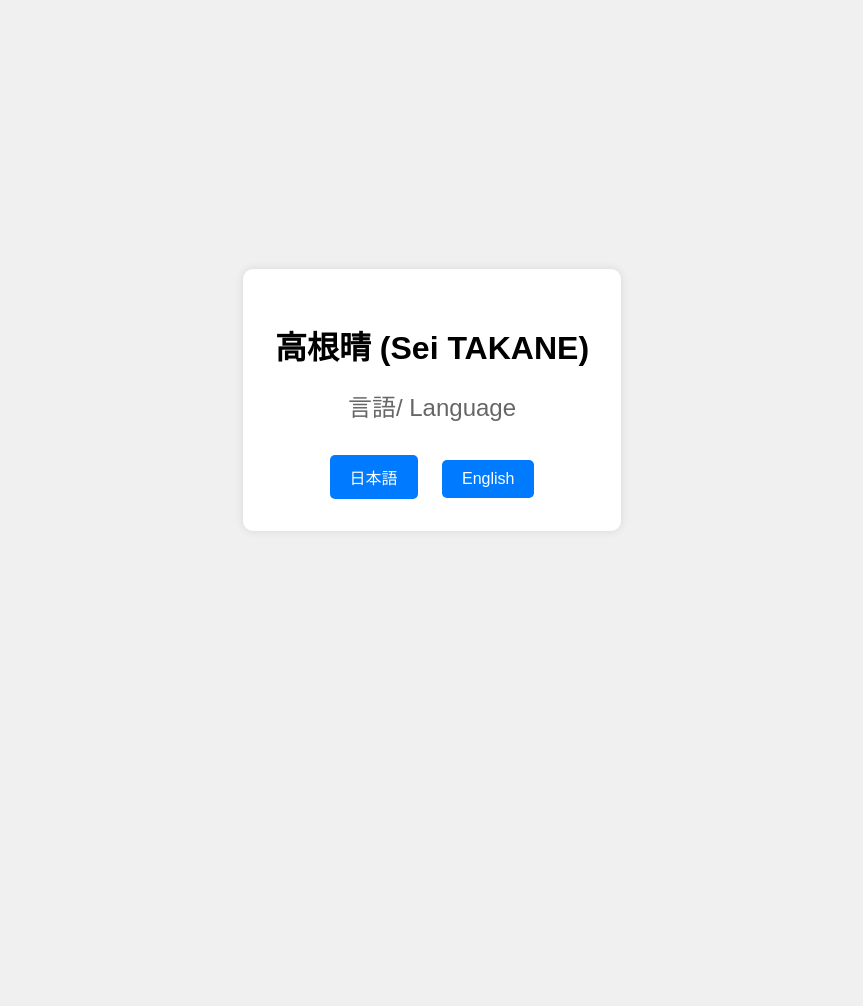
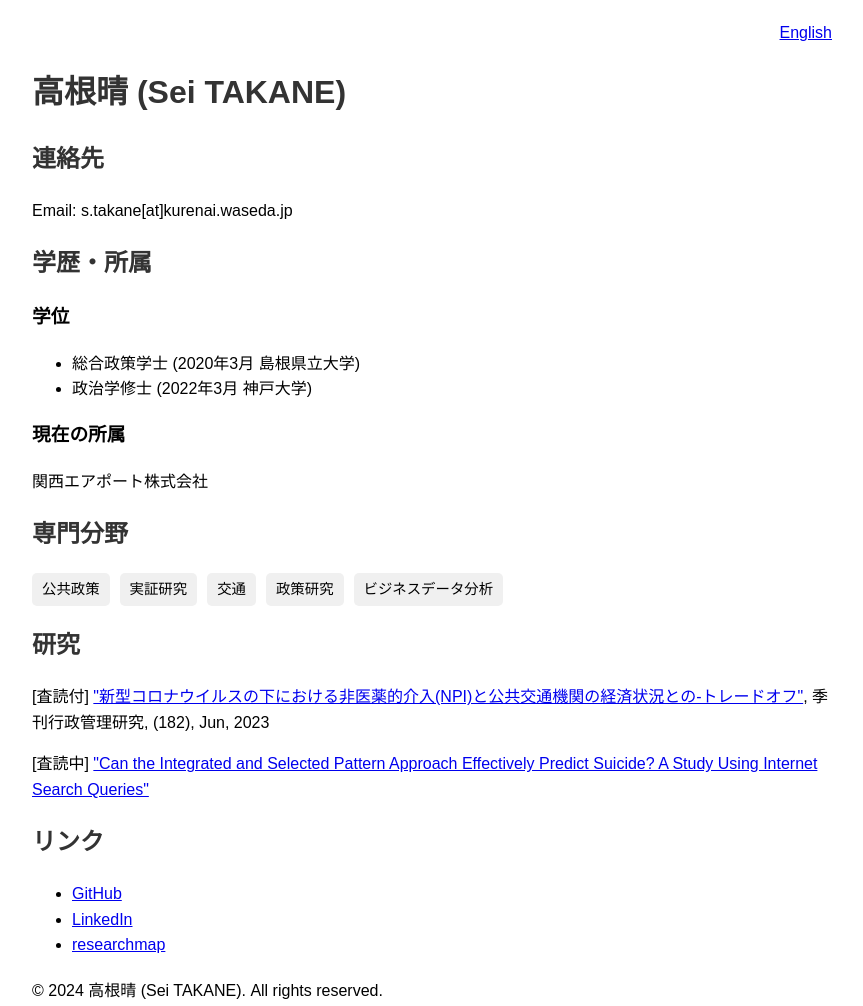
Before and after one commit to SeiTAKANE/SeiTAKANE.github.io, a plain HTML site: page index.html in a window 1280 px wide. Shown: the whole page, without its empty margins (208-1071 px from the left). Before the commit the page ends 800 px from the top, so only its background shows below. Drawn offline with Linux system fonts and the light colour scheme.

Commit message:
校正の変更

```diff
--- a/index.html
+++ b/index.html
@@ -3,53 +3,90 @@
 <head>
     <meta charset="UTF-8">
     <meta name="viewport" content="width=device-width, initial-scale=1.0">
-    <title>高根晴 (Sei TAKANE) </title>
+    <title>高根晴 (Sei TAKANE)</title>
     <style>
         body {
-            font-family: Arial, sans-serif;
+            font-family: 'Hiragino Kaku Gothic Pro', 'Meiryo', sans-serif;
+            line-height: 1.6;
+            margin: 0;
+            padding: 20px;
+            max-width: 800px;
+            margin: 0 auto;
+        }
+        h1, h2 {
+            color: #333;
+        }
+        .section {
+            margin-bottom: 20px;
+        }
+        .language-switch {
+            text-align: right;
+            margin-bottom: 20px;
+        }
+        .specialties {
             display: flex;
-            justify-content: center;
-            align-items: center;
-            height: 100vh;
-            margin: 0;
+            flex-wrap: wrap;
+            gap: 10px;
+        }
+        .specialty {
             background-color: #f0f0f0;
-        }
-        .container {
-            text-align: center;
-            background-color: white;
-            padding: 2rem;
-            border-radius: 10px;
-            box-shadow: 0 0 10px rgba(0,0,0,0.1);
-        }
-        h1 {
-            margin-bottom: 0.5rem;
-        }
-        h2 {
-            margin-bottom: 2rem;
-            font-weight: normal;
-            color: #666;
-        }
-        .button {
-            display: inline-block;
-            padding: 10px 20px;
-            margin: 0 10px;
-            text-decoration: none;
-            color: white;
-            background-color: #007bff;
+            padding: 5px 10px;
             border-radius: 5px;
-            transition: background-color 0.3s;
-        }
-        .button:hover {
-            background-color: #0056b3;
+            font-size: 0.9em;
         }
     </style>
 </head>
 <body>
-    <div class="container">
+    <div class="language-switch">
+        <a href="en.html">English</a>
+    </div>
+
+    <header>
         <h1>高根晴 (Sei TAKANE)</h1>
-        <h2>言語/ Language </h2>
-        <a href="ja.html" class="button">日本語</a>
-        <a href="en.html" class="button">English</a>
-    </div>
+    </header>
+
+    <main>
+        <section class="section">
+            <h2>連絡先</h2>
+            <p>Email: s.takane[at]kurenai.waseda.jp</p>
+        </section>
+        <section class="section">
+            <h2>学歴・所属</h2>
+            <h3>学位</h3>
+            <ul>
+                <li>総合政策学士 (2020年3月 島根県立大学)</li>
+                <li>政治学修士 (2022年3月 神戸大学)</li>
+            </ul>
+            <h3>現在の所属</h3>
+            <p>関西エアポート株式会社</p>
+        </section>
+        <section class="section">
+            <h2>専門分野</h2>
+            <div class="specialties">
+                <span class="specialty">公共政策</span>
+                <span class="specialty">実証研究</span>
+                <span class="specialty">交通</span>
+                <span class="specialty">政策研究</span>
+                <span class="specialty">ビジネスデータ分析</span>
+            </div>
+        </section>
+        <section class="section">
+            <h2>研究</h2>
+            <p>[査読付] <a href="https://github.com/SeiTAKANE/Researching/blob/main/%E6%96%B0%E5%9E%8B%E3%82%B3%E3%83%AD%E3%83%8A%E3%82%A6%E3%82%A4%E3%83%AB%E3%82%B9%E3%81%AE%E4%B8%8B%E3%81%AB%E3%81%8A%E3%81%91%E3%82%8B%E9%9D%9E%E5%8C%BB%E8%96%AC%E7%9A%84%E4%BB%8B%E5%85%A5%EF%BC%88NPI%EF%BC%89%E3%81%8B%E3%82%99%E5%85%AC%E5%85%B1%E4%BA%A4%E9%80%9A%E3%81%AE%E7%B5%8C%E6%B8%88%E7%8A%B6%E6%B3%81%E3%81%AB%E4%B8%8E%E3%81%88%E3%81%9F%E5%BD%B1%E9%9F%BF-%E6%97%A5%E6%9C%AC%E3%81%AE%E3%82%BF%E3%82%AF%E3%82%B7%E3%83%BC%E7%94%A3%E6%A5%AD%E3%82%92%E4%BE%8B%E3%81%A8%E3%81%97%E3%81%A6-/%E7%A0%94%E7%A9%B6182%E5%8F%B7-%E6%8A%95%E7%A8%BF%E8%AB%96%E6%96%87.pdf">"新型コロナウイルスの下における非医薬的介入(NPI)と公共交通機関の経済状況との-トレードオフ"</a>, 季刊行政管理研究, (182), Jun, 2023</p>
+            <p>[査読中] <a href="https://github.com/SeiTAKANE/Researching/blob/main/suicide_timeseries_prediction/preprint.pdf">"Can the Integrated and Selected Pattern Approach Effectively Predict Suicide? A Study Using Internet Search Queries"</a></p>
+        </section>
+        <section class="section">
+            <h2>リンク</h2>
+            <ul>
+                <li><a href="https://github.com/SeiTAKANE">GitHub</a></li>
+                <li><a href="https://www.linkedin.com/in/sei-takane-048122288/">LinkedIn</a></li>
+                <li><a href="https://researchmap.jp/sei_takane">researchmap</a></li>
+            </ul>
+        </section>
+    </main>
+
+    <footer>
+        <p>&copy; 2024 高根晴 (Sei TAKANE). All rights reserved.</p>
+    </footer>
 </body>
 </html>
```
